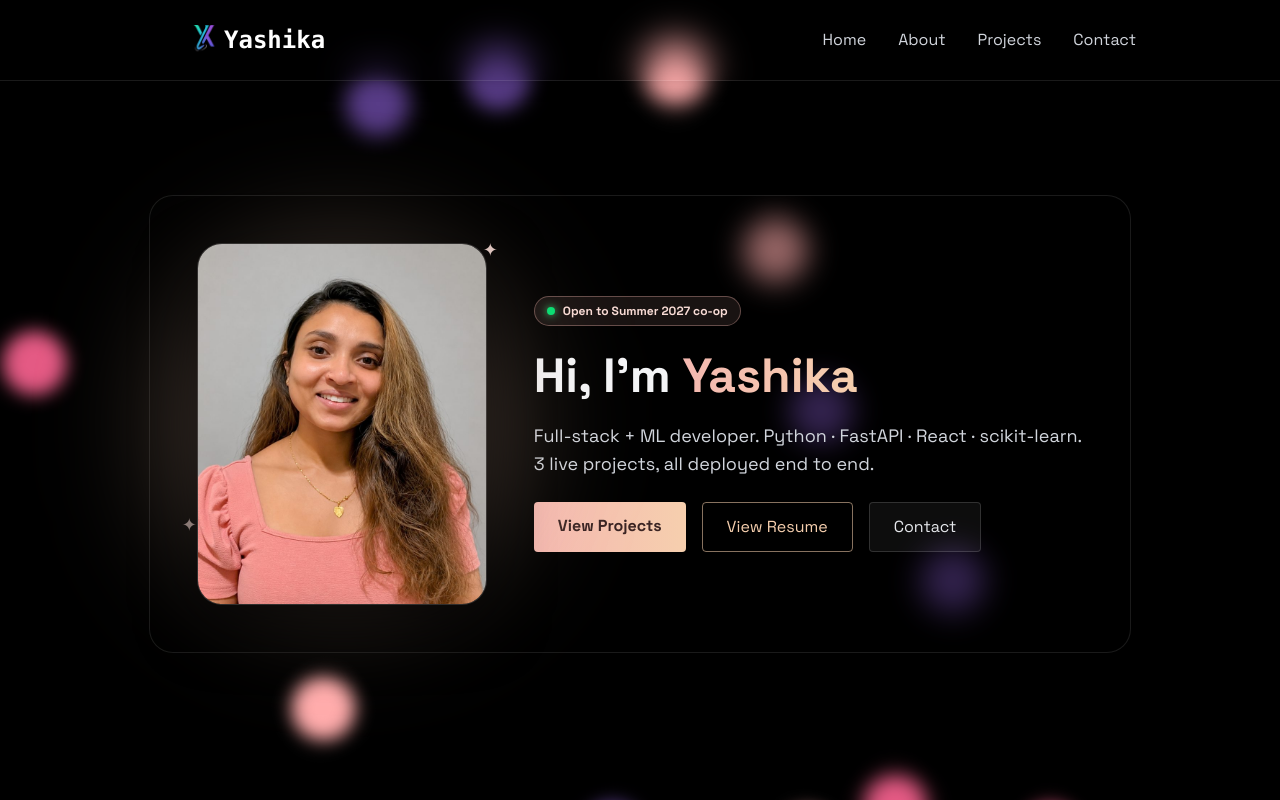
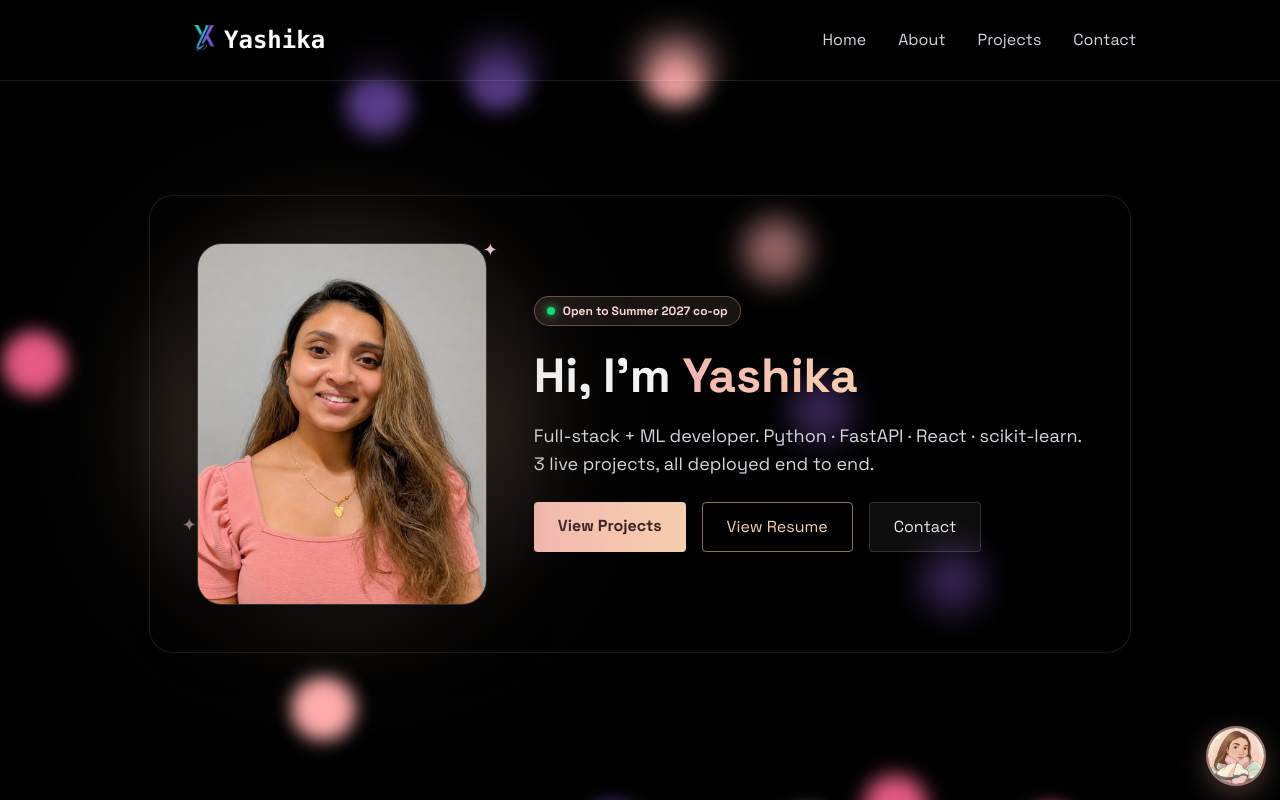
Before and after one commit to 2907-Sony/yashika-portfolio, a React (Vite) app: page / in a window 1280 px wide. Shown: the top 800 px of the page. Built offline with nearby package versions, Linux system fonts and the light colour scheme.

Commit message:
Add chat button and toggle

```diff
--- a/src/App.jsx
+++ b/src/App.jsx
@@ -8,6 +8,7 @@ import { Home } from "./components/sections/Home.jsx";
 import { About } from "./components/sections/About.jsx";
 import { Projects } from "./components/sections/project.jsx";
 import { Contact } from "./components/sections/Contact.jsx";
+import { ChatWidget } from "./components/ChatWidget.jsx";
 
 function App() {
   const [isLoaded, setisLoaded] = useState(false);
@@ -36,6 +37,7 @@ function App() {
         <About />
         <Projects />
         <Contact />
+        <ChatWidget />
       </div>
     </div>
   );
--- /dev/null
+++ b/src/components/ChatWidget.jsx
@@ -0,0 +1,29 @@
+import { useState } from "react";
+import avatar from "../assets/about-photo.jpeg";
+
+export const ChatWidget = () => {
+  const [open, setOpen] = useState(false);
+
+  return (
+    <div className="fixed bottom-4 right-4 z-50 flex flex-col items-end gap-3">
+      {open && (
+        <div className="h-72 w-72 rounded-2xl border border-white/15 bg-[#0d0b0c]/95 p-4 text-sm text-gray-100">
+          Chat panel (we'll fill this in next)
+        </div>
+      )}
+
+      <button
+        type="button"
+        onClick={() => setOpen(!open)}
+        aria-label="Ask about Yashika"
+        className="h-14 w-14 rounded-full ring-2 ring-blush/60 shadow-[0_8px_30px_rgba(244,184,176,0.35)] transition hover:scale-105"
+      >
+        <img
+          src={avatar}
+          alt=""
+          className="h-full w-full rounded-full object-cover object-[50%_12%]"
+        />
+      </button>
+    </div>
+  );
+};
```
